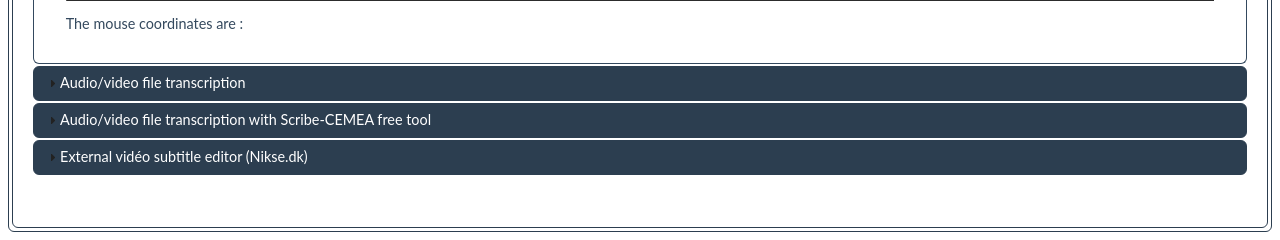
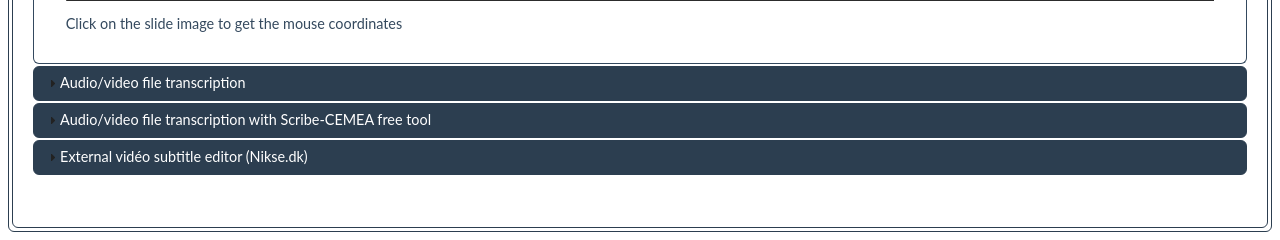
Before and after one commit to EsupPortail/esup-ottis, a PHP site: page /OMIST_Tools/index.php in a window 1280 px wide, after a click on "Edit Animation". Shown: the part 1283-1523 px from the top of the page. Run offline with PHP 8.4, Linux system fonts and the light colour scheme; data that the repository does not hold is empty; a stand-in replaces the project's code that opens the database connection.

Commit message:
Test keyword mouse go Edit Anim

```diff
--- a/OMIST_Tools/index.php
+++ b/OMIST_Tools/index.php
@@ -938,7 +938,8 @@ It's important to note that the resulting animation can serve as comprehensive i
     </p>
     </div>
     <div id="mouse-position" title="Select the position">
-      <p>The mouse coordinates are : </p>
+      <p id="instruction">Click on the slide image to get the mouse coordinates</p>
+      <!-- <p>The mouse coordinates are : </p> -->
       <p id="mouse-coord"></p>
     </div>
     <div id="commandKeyword" style="display: none;"></div>
--- a/js/teacher-func.js
+++ b/js/teacher-func.js
@@ -1047,7 +1047,7 @@ function getDevicePixelRatio() {
 function getMousePosition(){
     var id_image = document.getElementById("imageArea").firstElementChild.id;
     var img=document.getElementById(id_image);
-    img.setAttribute('onclick','followmouse(event)');
+    img.setAttribute('onclick','followmouse(event); document.getElementById("instruction").innerHTML = "The mouse coordinates are : ";');
 
     $( "#mouse-position" ).dialog({
         height: 'auto',
```
